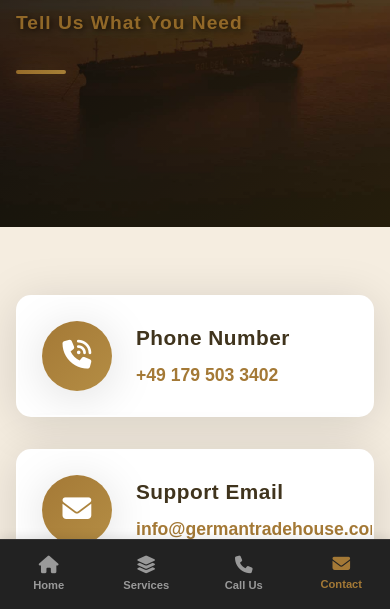
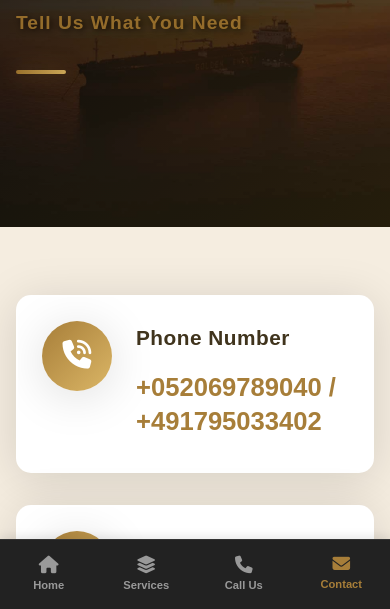
Before and after one commit to Mohamed-Silaya/GTH, a plain HTML site: page contactUs.html in a window 390 px wide. Shown: the part 233-842 px from the top of the page. Drawn offline with nearby package versions, Linux system fonts and the light colour scheme.

Commit message:
enhance contactus font size

```diff
--- a/contactUs.html
+++ b/contactUs.html
@@ -50,7 +50,7 @@
           <div class="contact-block-content">
             <div class="contact-block-title">Phone Number</div>
             <div class="contact-block-detail">
-              <a href="tel:+491795033402">+49 179 503 3402</a>
+              <a href="tel:+491795033402">+052069789040 / +491795033402</a>
             </div>
           </div>
         </div>
--- a/styles/style_contactUs.css
+++ b/styles/style_contactUs.css
@@ -1,9 +1,9 @@
 /* Enhanced Contact Us Page Styles */
 :root {
   /* Use same color palette as other pages */
-  --primary-color: #a47936;
+  --primary-color: #a77e39;
   --secondary-color: #40341d;
-  --accent-color: #b48d44;
+  --accent-color: #dbb666;
   --light-bg: #f5ede0;
   --dark-bg: #222;
   --white: #fff;
@@ -12,7 +12,7 @@
   --border-color: #e2cfb2;
 
   /* Enhanced shadows */
-  --shadow-light: 0 4px 24px #0002, 0 1px 3px #a4793635;
+  --shadow-light: 0 4px 24px #0002, 0 1px 3px #a77e3935;
   --shadow-medium: 0 6px 48px #0002;
   --shadow-heavy: 0 18px 40px #2224, 0 8px 24px #2223;
 
@@ -139,7 +139,7 @@ body {
   height: clamp(4px, 1vw, 6px);
   background: linear-gradient(90deg, var(--primary-color), var(--accent-color));
   border-radius: 3px;
-  box-shadow: 0 0 20px rgba(164, 121, 54, 0.5);
+  box-shadow: 0 0 20px rgba(167, 126, 57, 0.5);
   margin-bottom: 2rem;
 }
 
@@ -201,7 +201,7 @@ body {
 .contact-block:hover {
   transform: translateY(-5px);
   box-shadow: var(--shadow-heavy);
-  border-color: rgba(164, 121, 54, 0.2);
+  border-color: rgba(167, 126, 57, 0.2);
 }
 
 .contact-block-icon {
@@ -241,16 +241,22 @@ body {
   line-height: 1.5;
 }
 
+/* ENHANCED EMAIL STYLING - LARGER FONT SIZE FOR ALL DEVICES */
 .contact-block-detail a {
+  font-size: clamp(1.4rem, 3vw, 1.6rem) !important;
+  font-weight: 900;
   color: var(--primary-color);
   text-decoration: none;
-  font-weight: 600;
-  transition: color var(--transition-fast);
+  transition: all var(--transition-fast);
+  word-break: break-word;
+  display: inline-block;
+  padding: 0.2rem 0;
 }
 
 .contact-block-detail a:hover {
   color: var(--accent-color);
   text-decoration: underline;
+  transform: scale(1.02);
 }
 
 /* Contact Main Section - Centered Layout */
@@ -498,7 +504,14 @@ body {
   color: var(--dark-bg);
 }
 
-/* MOBILE RESPONSIVE DESIGN */
+/* ENHANCED MOBILE RESPONSIVE DESIGN WITH LARGER EMAIL FONTS */
+@media (max-width: 1024px) {
+  /* Tablet view - increase email size */
+  .contact-block-detail a {
+    font-size: 1.5rem !important;
+  }
+}
+
 @media (max-width: 768px) {
   .contact-hero-bg {
     background-attachment: scroll;
@@ -530,6 +543,15 @@ body {
     max-width: 300px;
     justify-content: center;
   }
+
+  /* SIGNIFICANTLY LARGER EMAIL FONT FOR MOBILE */
+  .contact-block-detail a {
+    font-size: 1.8rem !important;
+    line-height: 1.4;
+    padding: 0.5rem 0;
+    -webkit-text-size-adjust: none;
+    text-size-adjust: none;
+  }
 }
 
 @media (max-width: 480px) {
@@ -550,6 +572,27 @@ body {
     height: 50px;
     font-size: 1.2rem;
   }
+
+  /* VERY LARGE EMAIL FONT FOR SMALL MOBILE SCREENS */
+  .contact-block-detail a {
+    font-size: 1.6rem !important;
+    line-height: 1.3;
+    padding: 0.4rem 0;
+    margin: 0.2rem 0;
+    -webkit-text-size-adjust: none;
+    text-size-adjust: none;
+  }
+}
+
+@media (max-width: 320px) {
+  /* EXTRA LARGE EMAIL FONT FOR VERY SMALL SCREENS */
+  .contact-block-detail a {
+    font-size: 1.4rem !important;
+    line-height: 1.2;
+    padding: 0.3rem 0;
+    -webkit-text-size-adjust: none;
+    text-size-adjust: none;
+  }
 }
 
 /* Improve image quality on mobile */
@@ -558,3 +601,9 @@ body {
     filter: contrast(1.05) brightness(0.9) saturate(1.05);
   }
 }
+
+/* Prevent browser auto-scaling of fonts */
+html {
+  -webkit-text-size-adjust: 100%;
+  text-size-adjust: 100%;
+}
```
